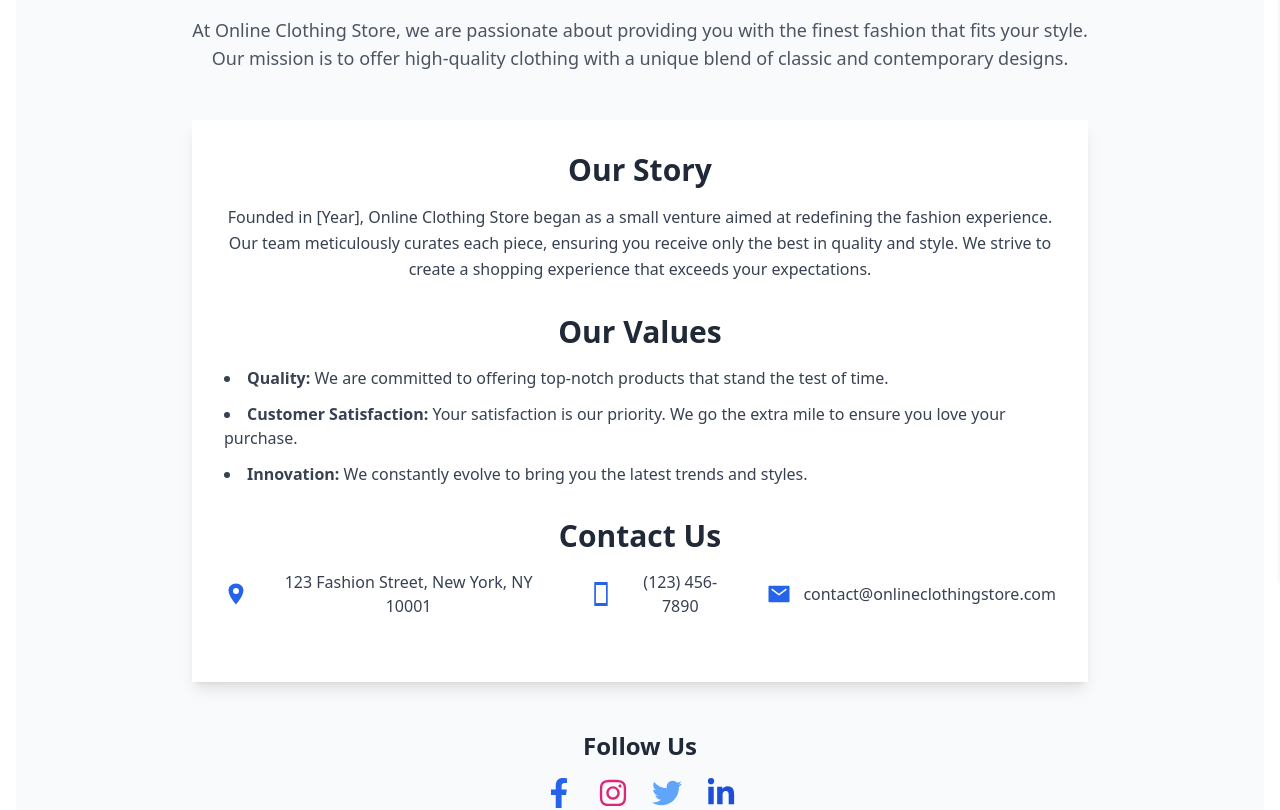
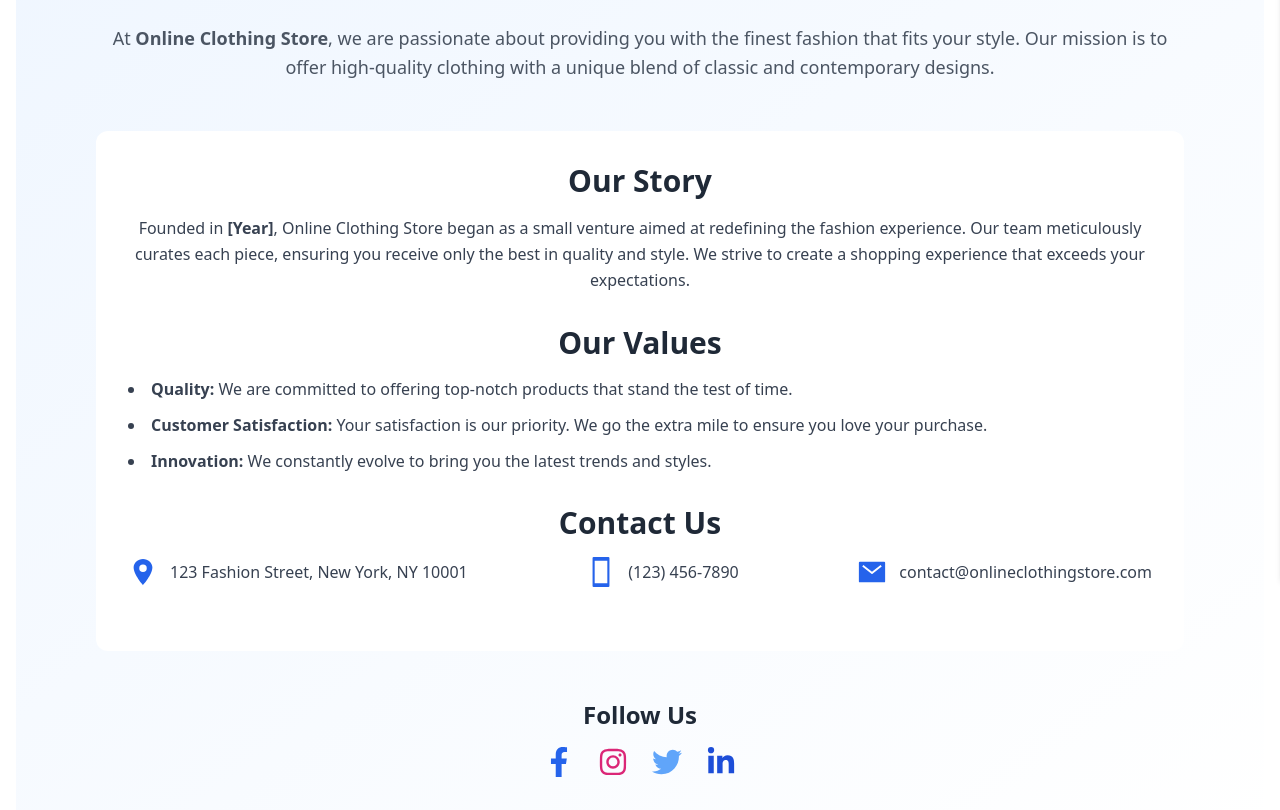
Before and after one commit to jivanaryal/online-clothing-store, a React (Vite) app in the folder frontend/: page /about in a window 1280 px wide. Shown: the part 220-1030 px from the top of the page. Built offline with nearby package versions, Linux system fonts and the light colour scheme; no server answers.

Commit message:
changes the about page

```diff
--- a/frontend/src/pages/About-page/About.tsx
+++ b/frontend/src/pages/About-page/About.tsx
@@ -4,20 +4,22 @@ import { IoLocationSharp, IoMailSharp, IoPhonePortraitSharp } from 'react-icons/
 
 const AboutUs: React.FC = () => {
   return (
-    <div className="bg-gray-50 py-16 px-6 sm:px-12">
-      <div className="max-w-4xl mx-auto text-center">
+    <div className="bg-gradient-to-br from-blue-50 to-white py-16 px-6 sm:px-12">
+      <div className="container mx-auto text-center">
         {/* Header */}
-        <h1 className="text-4xl font-extrabold text-gray-900 mb-6">About Us</h1>
-        <p className="text-lg text-gray-600 mb-12">
-          At Online Clothing Store, we are passionate about providing you with the finest fashion that fits your style. Our mission is to offer high-quality clothing with a unique blend of classic and contemporary designs.
+        <h1 className="text-5xl font-extrabold text-gray-900 mb-6">
+          About <span className="text-blue-600">Us</span>
+        </h1>
+        <p className="text-lg text-gray-600 leading-relaxed mb-12">
+          At <span className="font-semibold">Online Clothing Store</span>, we are passionate about providing you with the finest fashion that fits your style. Our mission is to offer high-quality clothing with a unique blend of classic and contemporary designs.
         </p>
 
         {/* Main Content */}
-        <div className="bg-white shadow-lg rounded-lg p-8 mb-12">
+        <div className="bg-white  rounded-xl p-8 mb-12  ">
           <div className="mb-8">
             <h2 className="text-3xl font-semibold text-gray-800 mb-4">Our Story</h2>
             <p className="text-gray-700 leading-relaxed">
-              Founded in [Year], Online Clothing Store began as a small venture aimed at redefining the fashion experience. Our team meticulously curates each piece, ensuring you receive only the best in quality and style. We strive to create a shopping experience that exceeds your expectations.
+              Founded in <strong>[Year]</strong>, Online Clothing Store began as a small venture aimed at redefining the fashion experience. Our team meticulously curates each piece, ensuring you receive only the best in quality and style. We strive to create a shopping experience that exceeds your expectations.
             </p>
           </div>
 
@@ -32,17 +34,17 @@ const AboutUs: React.FC = () => {
 
           <div className="mb-8">
             <h2 className="text-3xl font-semibold text-gray-800 mb-4">Contact Us</h2>
-            <div className="flex flex-col md:flex-row md:justify-center md:space-x-8">
+            <div className="flex flex-col md:flex-row md:justify-between">
               <div className="flex items-center mb-4 md:mb-0">
-                <IoLocationSharp className="text-2xl text-blue-600 mr-3" />
+                <IoLocationSharp className="text-3xl text-blue-600 mr-3" />
                 <p className="text-gray-700">123 Fashion Street, New York, NY 10001</p>
               </div>
               <div className="flex items-center mb-4 md:mb-0">
-                <IoPhonePortraitSharp className="text-2xl text-blue-600 mr-3" />
+                <IoPhonePortraitSharp className="text-3xl text-blue-600 mr-3" />
                 <p className="text-gray-700">(123) 456-7890</p>
               </div>
               <div className="flex items-center">
-                <IoMailSharp className="text-2xl text-blue-600 mr-3" />
+                <IoMailSharp className="text-3xl text-blue-600 mr-3" />
                 <p className="text-gray-700">contact@onlineclothingstore.com</p>
               </div>
             </div>
@@ -53,16 +55,16 @@ const AboutUs: React.FC = () => {
         <div>
           <h3 className="text-2xl font-semibold text-gray-800 mb-4">Follow Us</h3>
           <div className="flex justify-center space-x-6">
-            <a href="https://www.facebook.com" target="_blank" rel="noopener noreferrer" className="text-blue-600 hover:text-blue-800">
+            <a href="https://www.facebook.com" target="_blank" rel="noopener noreferrer" className="text-blue-600 hover:text-blue-800 transition transform hover:scale-110">
               <FaFacebookF className="text-3xl" />
             </a>
-            <a href="https://www.instagram.com" target="_blank" rel="noopener noreferrer" className="text-pink-600 hover:text-pink-800">
+            <a href="https://www.instagram.com" target="_blank" rel="noopener noreferrer" className="text-pink-600 hover:text-pink-800 transition transform hover:scale-110">
               <FaInstagram className="text-3xl" />
             </a>
-            <a href="https://www.twitter.com" target="_blank" rel="noopener noreferrer" className="text-blue-400 hover:text-blue-600">
+            <a href="https://www.twitter.com" target="_blank" rel="noopener noreferrer" className="text-blue-400 hover:text-blue-600 transition transform hover:scale-110">
               <FaTwitter className="text-3xl" />
             </a>
-            <a href="https://www.linkedin.com" target="_blank" rel="noopener noreferrer" className="text-blue-700 hover:text-blue-900">
+            <a href="https://www.linkedin.com" target="_blank" rel="noopener noreferrer" className="text-blue-700 hover:text-blue-900 transition transform hover:scale-110">
               <FaLinkedinIn className="text-3xl" />
             </a>
           </div>
```
